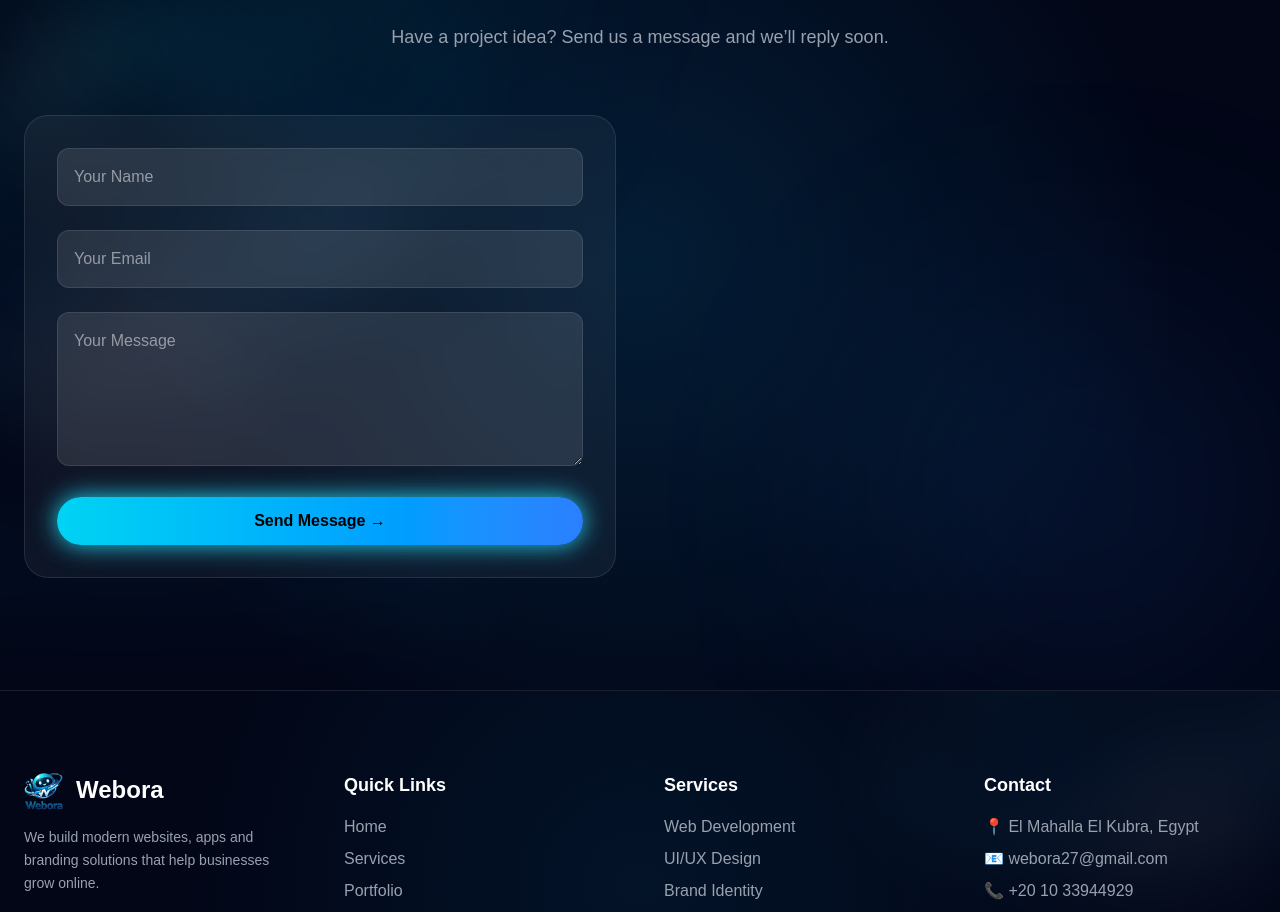
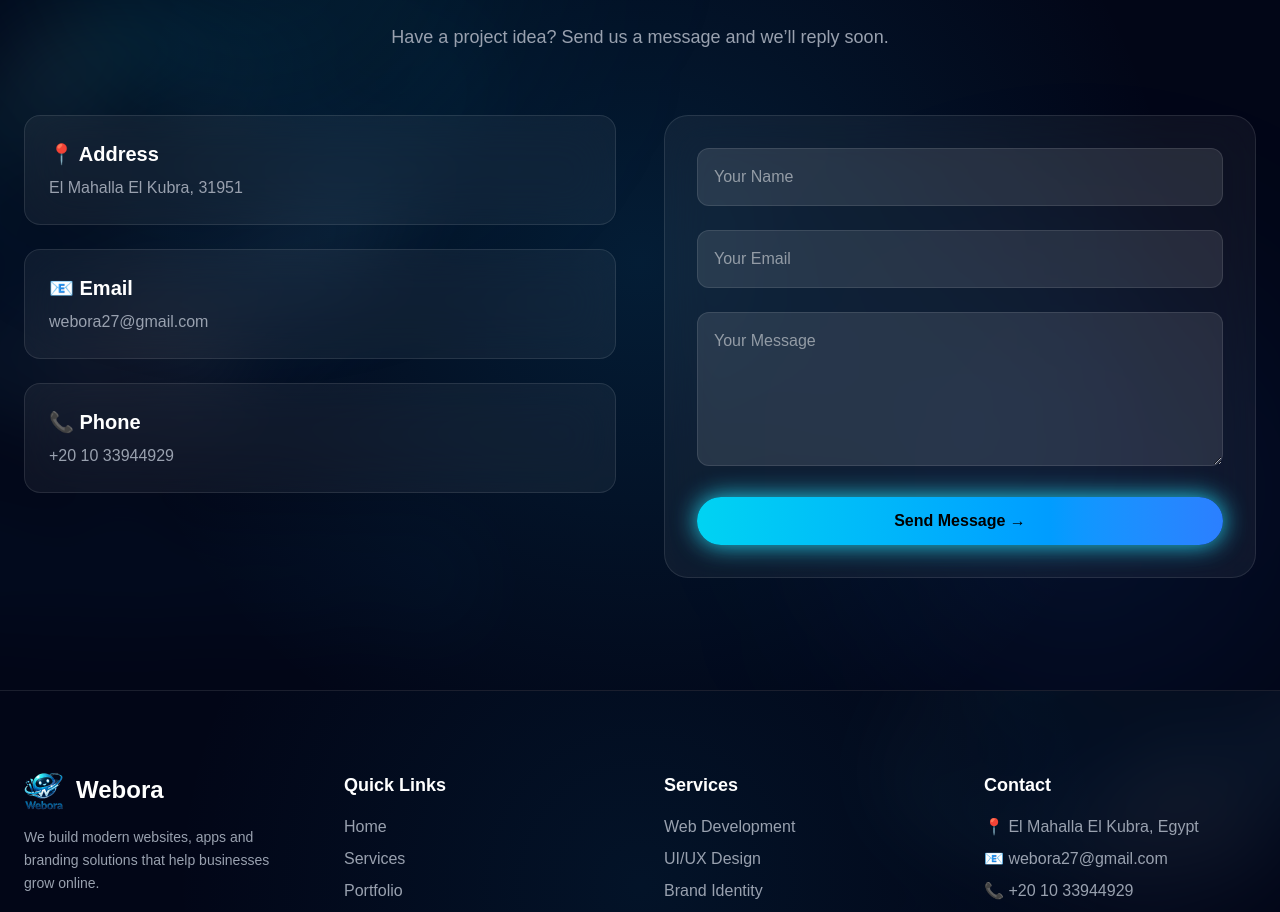
Before and after one commit to Medoroid/Webora, a Next.js app: page / in a window 1280 px wide. Shown: the part 5216-6128 px from the top of the page. Built offline with nearby package versions, Linux system fonts and the light colour scheme.

Commit message:
fix contacts

```diff
--- a/components/contact/page.tsx
+++ b/components/contact/page.tsx
@@ -113,7 +113,26 @@ export default function ContactSection() {
           </motion.p>
         </div>
 
-        <div className="grid md:grid-cols-2 gap-12 items-center">
+      <div className="grid md:grid-cols-2 gap-12 items-start">
+
+  {/* Info */}
+  <div className="space-y-6">
+    <motion.div variants={item} className="bg-white/5 border border-white/10 rounded-2xl p-6 backdrop-blur-xl">
+      <h3 className="text-xl font-semibold mb-2">📍 Address</h3>
+      <p className="text-gray-400">El Mahalla El Kubra, 31951</p>
+    </motion.div>
+
+    <motion.div variants={item} className="bg-white/5 border border-white/10 rounded-2xl p-6 backdrop-blur-xl">
+      <h3 className="text-xl font-semibold mb-2">📧 Email</h3>
+      <p className="text-gray-400">webora27@gmail.com</p>
+    </motion.div>
+
+    <motion.div variants={item} className="bg-white/5 border border-white/10 rounded-2xl p-6 backdrop-blur-xl">
+      <h3 className="text-xl font-semibold mb-2">📞 Phone</h3>
+      <p className="text-gray-400">+20 10 33944929</p>
+    </motion.div>
+  </div>
+
   {/* Form */}
   <motion.form
     onSubmit={handleSubmit}
@@ -162,7 +181,9 @@ export default function ContactSection() {
       </p>
     )}
   </motion.form>
+
 </div>
+
       </motion.div>
     </motion.section>
   );
```
Lines whose indentation alone changed are shown as unchanged.
